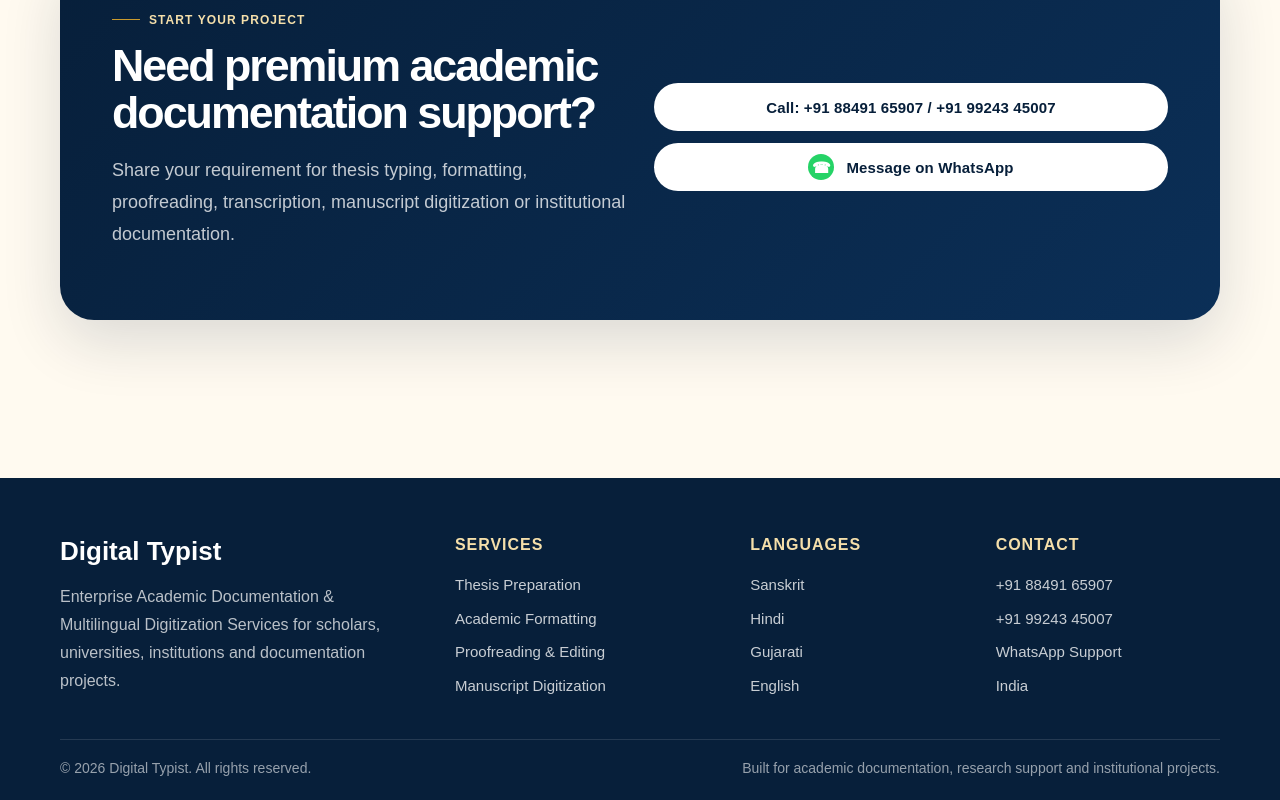
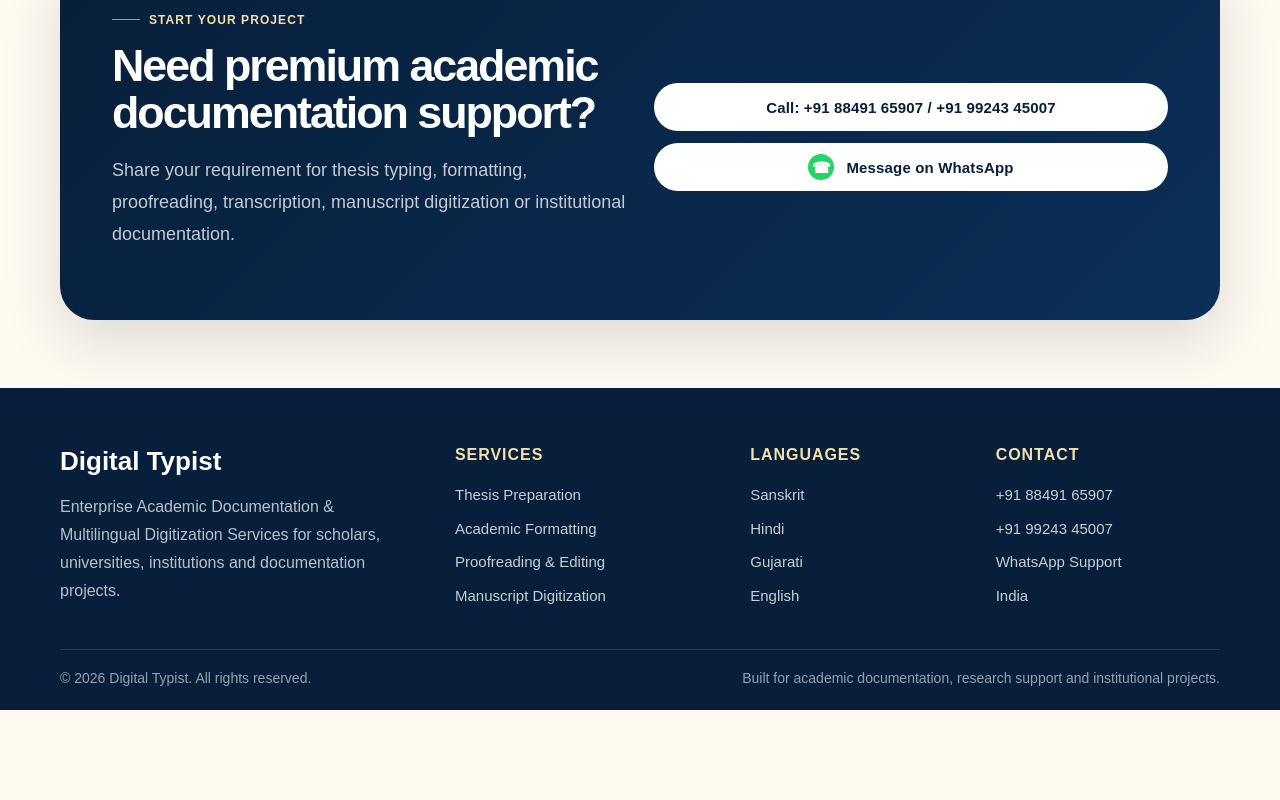
Before and after one commit to ravalpranavrps/digital-typist-website, a Next.js app: page / in a window 1280 px wide. Shown: the part 5421-6221 px from the top of the page. After the commit the page ends 6131 px from the top, so only its background shows below. Built offline with nearby package versions, Linux system fonts and the light colour scheme.

Commit message:
Update globals.css

```diff
--- a/src/app/globals.css
+++ b/src/app/globals.css
@@ -1174,3 +1174,12 @@ body {
     flex-direction: column;
   }
 }
+/* Reduce gap before enterprise footer */
+
+.site-footer {
+  margin-top: 34px !important;
+}
+
+#contact {
+  padding-bottom: 34px !important;
+}
```
